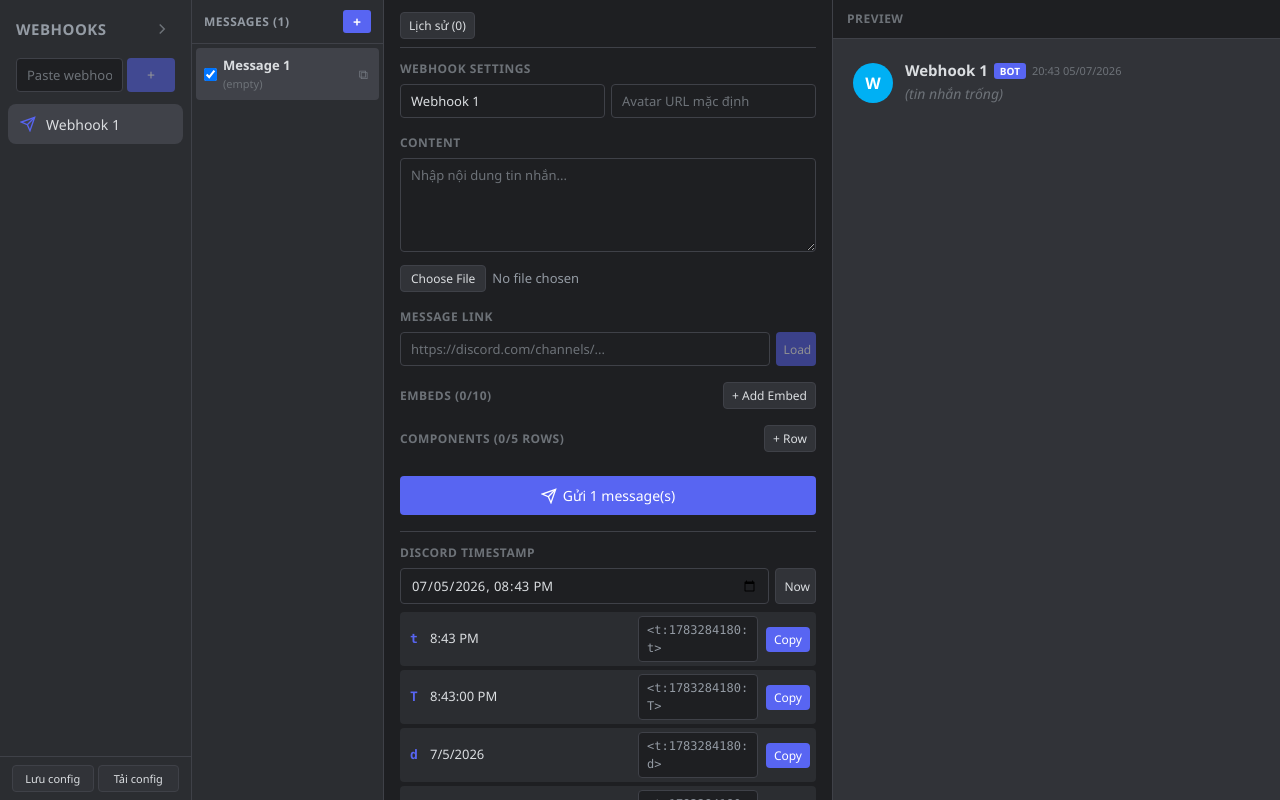
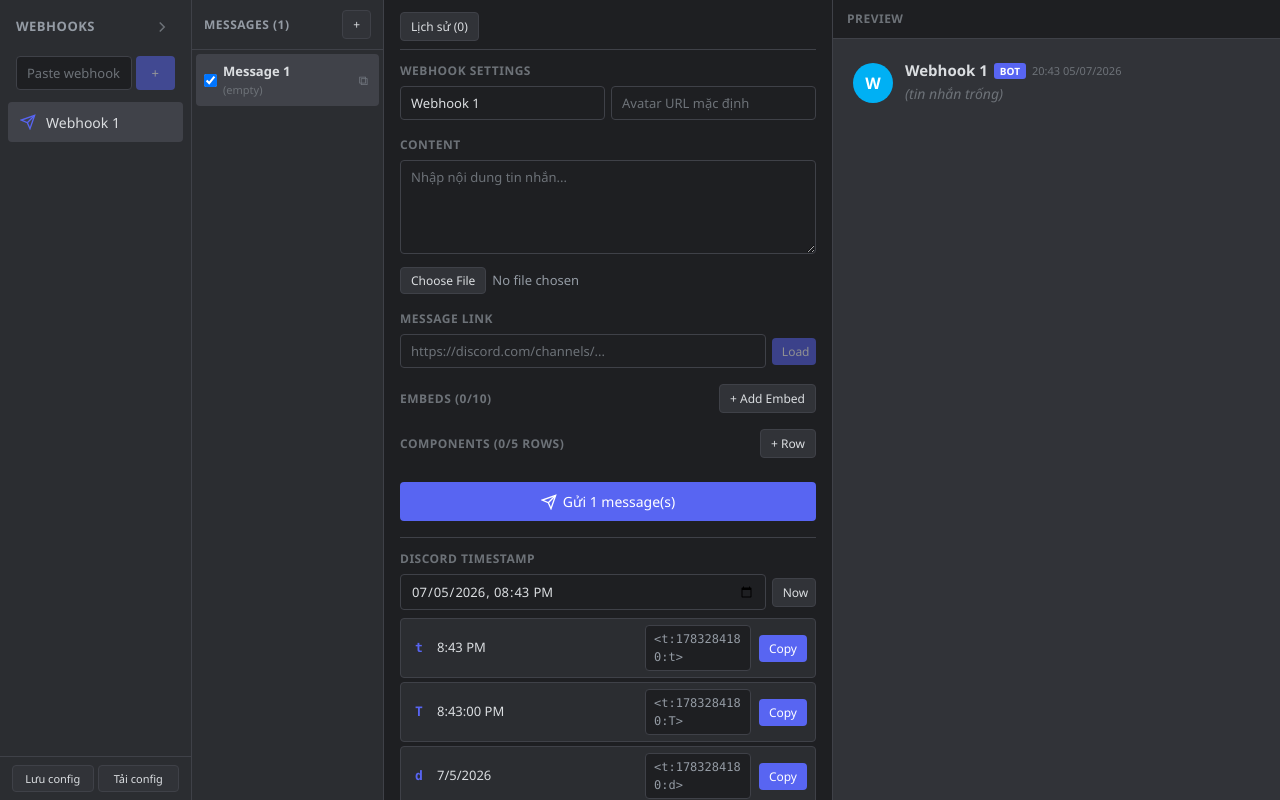
Before and after one commit to vngctcreative/webhook_dsc, a React (Vite) app: page / in a window 1280 px wide. Built offline with nearby package versions, Linux system fonts and the light colour scheme.

Commit message:
style: đồng bộ CSS - dùng biến nhất quán, căn chỉnh spacing, hover states

```diff
--- a/src/App.css
+++ b/src/App.css
@@ -17,16 +17,15 @@
   border-right: 1px solid var(--border); min-width: 0; overflow: hidden;
 }
 .sidebar-collapsed { display: flex; align-items: flex-start; justify-content: center; padding-top: 12px; }
-.sidebar-header { padding: 16px 16px 8px; display: flex; align-items: center; justify-content: space-between; }
-.sidebar-header h2 { font-size: 15px; font-weight: 600; text-transform: uppercase; letter-spacing: 0.5px; color: var(--text-secondary); }
+.sidebar-header { padding: 14px 16px 8px; display: flex; align-items: center; justify-content: space-between; }
+.sidebar-header h2 { font-size: 13px; font-weight: 700; text-transform: uppercase; letter-spacing: 0.5px; color: var(--text-secondary); }
 .sidebar-toggle { background: none; border: none; color: var(--text-muted); cursor: pointer; padding: 4px; border-radius: var(--radius-sm); display: flex; align-items: center; }
 .sidebar-toggle:hover { color: var(--text-primary); background: var(--bg-hover); }
 .add-form { display: flex; gap: 4px; padding: 8px 16px; }
-.add-input { flex: 1; font-size: 13px; }
-.btn-add { padding: 6px 12px; font-size: 16px; line-height: 1; }
+.add-form .input { flex: 1; font-size: 13px; }
 .webhook-list { flex: 1; overflow-y: auto; padding: 4px 8px; }
 .empty-list { padding: 16px; text-align: center; color: var(--text-muted); font-size: 13px; }
-.webhook-item { display: flex; align-items: center; gap: 8px; padding: 8px 10px; border-radius: var(--radius); cursor: pointer; margin-bottom: 2px; transition: background 0.1s; }
+.webhook-item { display: flex; align-items: center; gap: 8px; padding: 8px 10px; border-radius: var(--radius-sm); cursor: pointer; margin-bottom: 2px; transition: background 0.1s; }
 .webhook-item:hover { background: var(--bg-hover); }
 .webhook-item.active { background: var(--bg-active); }
 .webhook-icon { color: var(--accent); flex-shrink: 0; display: flex; width: 20px; height: 20px; align-items: center; justify-content: center; }
@@ -39,7 +38,7 @@
 .webhook-item:hover .remove-btn { opacity: 1; }
 
 .sidebar-config { display: flex; gap: 4px; padding: 8px 12px; border-top: 1px solid var(--border); flex-shrink: 0; }
-.sidebar-config .config-btn { flex: 1; justify-content: center; font-size: 11px; padding: 5px 4px; }
+.sidebar-config .btn { flex: 1; justify-content: center; font-size: 11px; padding: 5px 4px; }
 
 /* ===== Messages Sidebar ===== */
 .msg-sidebar {
@@ -51,8 +50,6 @@
   padding: 10px 12px; border-bottom: 1px solid var(--border); flex-shrink: 0;
 }
 .msg-sidebar-header h3 { font-size: 12px; font-weight: 700; color: var(--text-secondary); text-transform: uppercase; letter-spacing: 0.5px; }
-.msg-sidebar-header .btn { background: var(--accent); color: #fff; border: none; font-size: 14px; font-weight: 700; padding: 2px 10px; border-radius: 3px; }
-.msg-sidebar-header .btn:hover { background: var(--accent-hover); }
 .msg-list { flex: 1; overflow-y: auto; padding: 4px; }
 .msg-list-item {
   display: flex; align-items: center; gap: 6px; padding: 8px;
@@ -69,16 +66,10 @@
 .msg-list-actions .btn-icon.danger:hover { color: var(--accent-red); }
 
 /* ===== Editor ===== */
-.editor {
-  display: flex; flex-direction: column; overflow: hidden; background: var(--bg-primary);
-}
-.editor-content {
-  flex: 1; overflow-y: auto; padding: 12px 16px;
-}
+.editor { display: flex; flex-direction: column; overflow: hidden; background: var(--bg-primary); }
+.editor-content { flex: 1; overflow-y: auto; padding: 12px 16px; }
 .editor-section { margin-bottom: 16px; }
-.section-header {
-  display: flex; align-items: center; justify-content: space-between; margin-bottom: 6px;
-}
+.section-header { display: flex; align-items: center; justify-content: space-between; margin-bottom: 6px; }
 .section-header h4 { font-size: 12px; font-weight: 700; color: var(--text-muted); text-transform: uppercase; letter-spacing: 0.5px; }
 .profile-row { display: flex; gap: 6px; }
 .profile-row .input { flex: 1; }
@@ -86,12 +77,12 @@
 
 /* ===== Embed Editor ===== */
 .embed-editor {
-  background: var(--bg-tertiary); border: 1px solid var(--border);
+  background: var(--bg-secondary); border: 1px solid var(--border);
   border-radius: var(--radius-sm); margin-bottom: 8px; overflow: hidden;
 }
 .embed-editor-header {
   display: flex; align-items: center; justify-content: space-between;
-  padding: 8px 10px; background: var(--bg-secondary); border-bottom: 1px solid var(--border);
+  padding: 8px 10px; border-bottom: 1px solid var(--border);
 }
 .embed-editor-title { font-size: 13px; font-weight: 600; }
 .embed-editor-body { padding: 10px; }
@@ -102,12 +93,12 @@
 
 /* ===== Components ===== */
 .component-row {
-  background: var(--bg-tertiary); border: 1px solid var(--border);
+  background: var(--bg-secondary); border: 1px solid var(--border);
   border-radius: var(--radius-sm); margin-bottom: 8px; overflow: hidden;
 }
 .component-row-header {
   display: flex; align-items: center; justify-content: space-between;
-  padding: 8px 10px; background: var(--bg-secondary); border-bottom: 1px solid var(--border); font-size: 13px; font-weight: 600;
+  padding: 8px 10px; border-bottom: 1px solid var(--border); font-size: 13px; font-weight: 600;
 }
 .component-buttons { padding: 8px 10px; }
 .component-btn-editor { margin-bottom: 6px; }
@@ -131,10 +122,7 @@
 }
 
 /* ===== Message Preview (Discord-like) ===== */
-.discord-message {
-  display: flex; gap: 12px; padding: 6px 8px; border-radius: 4px;
-  transition: background 0.1s;
-}
+.discord-message { display: flex; gap: 12px; padding: 6px 8px; border-radius: 4px; transition: background 0.1s; }
 .discord-message:hover { background: rgba(255,255,255,0.03); }
 .discord-avatar {
   width: 40px; height: 40px; border-radius: 50%; overflow: hidden; flex-shrink: 0;
@@ -143,67 +131,46 @@
 }
 .discord-avatar img { width: 100%; height: 100%; object-fit: cover; }
 .discord-body { flex: 1; min-width: 0; }
-.discord-header {
-  display: flex; align-items: center; gap: 6px; flex-wrap: wrap; line-height: 1.3;
-}
-.discord-username { font-size: 15px; font-weight: 600; color: #dbdee1; }
-.discord-bot-tag {
-  font-size: 10px; font-weight: 600; background: #5865f2; color: #fff;
-  padding: 1px 6px; border-radius: 3px; text-transform: uppercase; line-height: 1.4;
-}
-.discord-timestamp { font-size: 11px; color: #6d7278; }
-.discord-content {
-  font-size: 15px; color: #dbdee1; white-space: pre-wrap; word-break: break-word; margin-top: 3px; line-height: 1.4;
-}
-.discord-empty { color: #6d7278; font-style: italic; font-size: 14px; }
+.discord-header { display: flex; align-items: center; gap: 6px; flex-wrap: wrap; line-height: 1.3; }
+.discord-username { font-size: 15px; font-weight: 600; color: var(--text-primary); }
+.discord-bot-tag { font-size: 10px; font-weight: 600; background: var(--accent); color: #fff; padding: 1px 6px; border-radius: 3px; text-transform: uppercase; line-height: 1.4; }
+.discord-timestamp { font-size: 11px; color: var(--text-muted); }
+.discord-content { font-size: 15px; color: var(--text-primary); white-space: pre-wrap; word-break: break-word; margin-top: 3px; line-height: 1.4; }
+.discord-empty { color: var(--text-muted); font-style: italic; font-size: 14px; }
 
 /* ===== Discord Mentions ===== */
-.discord-mention { color: var(--mention-foreground, #dee0fc); background: var(--mention-background, rgba(88,101,242,0.3)); padding: 0 3px; border-radius: 3px; font-weight: 500; cursor: pointer; }
+.discord-mention { color: var(--mention-foreground); background: var(--mention-background); padding: 0 3px; border-radius: 3px; font-weight: 500; cursor: pointer; }
 .discord-emoji { width: 22px; height: 22px; vertical-align: middle; object-fit: contain; margin: 0 1px; }
-.discord-spoiler { background: #202225; border-radius: 3px; padding: 0 2px; cursor: pointer; }
+.discord-spoiler { background: #202225; border-radius: 3px; padding: 0 2px; cursor: pointer; transition: background 0.15s; }
 .discord-spoiler:hover { background: rgba(32,34,37,0.8); }
-.discord-code { background: #1e1f22; color: #dbdee1; padding: 1px 4px; border-radius: 3px; font-size: 13px; font-family: 'Consolas','Courier New',monospace; }
+.discord-code { background: var(--bg-input); color: var(--text-primary); padding: 1px 4px; border-radius: 3px; font-size: 13px; font-family: 'Consolas','Courier New',monospace; }
 
 /* ===== File Attachment ===== */
-.discord-file-attach {
-  margin-top: 8px; border: 1px solid var(--border); border-radius: 8px; overflow: hidden;
-  max-width: 400px; background: var(--bg-secondary);
-}
+.discord-file-attach { margin-top: 8px; border: 1px solid var(--border); border-radius: 8px; overflow: hidden; max-width: 400px; background: var(--bg-secondary); }
 .discord-file-attach img { display: block; max-width: 100%; max-height: 300px; }
 
 /* ===== Discord Embed ===== */
-.discord-embed {
-  max-width: 520px; background: var(--bg-secondary); border-left: 4px solid var(--accent);
-  border-radius: 4px; padding: 0; margin-top: 8px; display: flex; flex-direction: column;
-}
-.discord-embed-author {
-  display: flex; align-items: center; gap: 8px;
-  font-size: 13px; color: #dbdee1; padding: 12px 16px 0 16px;
-}
-.discord-embed-author a { color: #dbdee1; }
+.discord-embed { max-width: 520px; background: var(--bg-secondary); border-left: 4px solid var(--accent); border-radius: 4px; padding: 0; margin-top: 8px; display: flex; flex-direction: column; }
+.discord-embed-author { display: flex; align-items: center; gap: 8px; font-size: 13px; color: var(--text-primary); padding: 12px 16px 0 16px; }
+.discord-embed-author a { color: var(--text-primary); }
 .discord-embed-author-icon { width: 20px; height: 20px; border-radius: 50%; }
 .discord-embed-inner { padding: 8px 16px 12px 16px; position: relative; }
 .discord-embed-title { font-size: 15px; font-weight: 600; color: #00a8fc; margin-bottom: 4px; }
 .discord-embed-title:hover { text-decoration: underline; }
-.discord-embed-desc { font-size: 13px; color: #dbdee1; white-space: pre-wrap; line-height: 1.4; }
+.discord-embed-desc { font-size: 13px; color: var(--text-secondary); white-space: pre-wrap; line-height: 1.4; }
 .discord-embed-thumb { float: right; max-width: 80px; max-height: 80px; border-radius: 4px; margin: 0 0 8px 12px; }
 .discord-embed-fields { display: flex; flex-wrap: wrap; gap: 4px 0; margin-top: 8px; }
 .discord-embed-field { width: 100%; margin-bottom: 4px; }
 .discord-embed-field.inline { width: 50%; min-width: 150px; flex: 1; }
-.discord-embed-field-name { font-size: 13px; font-weight: 600; color: #dbdee1; line-height: 1.3; }
-.discord-embed-field-value { font-size: 13px; color: #dbdee1; white-space: pre-wrap; line-height: 1.3; }
+.discord-embed-field-name { font-size: 13px; font-weight: 600; color: var(--text-primary); line-height: 1.3; }
+.discord-embed-field-value { font-size: 13px; color: var(--text-secondary); white-space: pre-wrap; line-height: 1.3; }
 .discord-embed-image { max-width: 100%; max-height: 300px; border-radius: 4px; margin-top: 8px; display: block; }
-.discord-embed-footer {
-  display: flex; align-items: center; gap: 6px;
-  font-size: 11px; color: #6d7278; padding: 0 16px 12px 16px;
-}
+.discord-embed-footer { display: flex; align-items: center; gap: 6px; font-size: 11px; color: var(--text-muted); padding: 0 16px 12px 16px; }
 .discord-embed-footer-icon { width: 16px; height: 16px; border-radius: 50%; }
-.discord-embed-sep { color: #6d7278; }
+.discord-embed-sep { color: var(--text-muted); }
 
 /* ===== Action Row Buttons ===== */
-.discord-action-row {
-  display: flex; gap: 8px; flex-wrap: wrap; margin-top: 8px;
-}
+.discord-action-row { display: flex; gap: 8px; flex-wrap: wrap; margin-top: 8px; }
 .discord-btn {
   display: inline-flex; align-items: center; gap: 4px;
   padding: 7px 16px; border-radius: 3px; border: none;
@@ -226,19 +193,20 @@
 /* ===== Timestamp Generator ===== */
 .ts-generator { margin-top: 16px; padding-top: 12px; border-top: 1px solid var(--border); }
 .ts-list { display: flex; flex-direction: column; gap: 4px; margin-top: 8px; }
-.ts-row { display: flex; align-items: center; gap: 8px; padding: 4px 6px; border-radius: var(--radius-sm); background: var(--bg-secondary); }
-.ts-badge { font-family: 'Consolas', monospace; font-weight: 700; font-size: 13px; color: var(--accent); width: 16px; text-align: center; flex-shrink: 0; }
+.ts-row { display: flex; align-items: center; gap: 8px; padding: 6px 8px; border-radius: var(--radius-sm); background: var(--bg-secondary); border: 1px solid var(--border); }
+.ts-row:hover { background: var(--bg-hover); }
+.ts-badge { font-family: 'Consolas', monospace; font-weight: 700; font-size: 13px; color: var(--accent); width: 20px; text-align: center; flex-shrink: 0; }
 .ts-preview { font-size: 13px; color: var(--text-primary); min-width: 200px; flex-shrink: 0; }
 .ts-code { background: var(--bg-input); color: var(--text-secondary); padding: 4px 8px; border-radius: var(--radius-sm); font-size: 12px; font-family: 'Consolas', monospace; flex: 1; word-break: break-all; border: 1px solid var(--border); min-width: 0; }
 
 /* ===== Buttons ===== */
 .btn { display: inline-flex; align-items: center; gap: 6px; border: none; border-radius: var(--radius-sm); font-weight: 500; cursor: pointer; transition: all 0.15s; white-space: nowrap; }
 .btn:disabled { opacity: 0.5; cursor: not-allowed; }
-.btn-primary { background: var(--accent); color: #fff; padding: 10px 20px; font-size: 14px; }
+.btn-primary { background: var(--accent); color: #fff; padding: 8px 16px; font-size: 13px; }
 .btn-primary:hover:not(:disabled) { background: var(--accent-hover); }
-.btn-secondary { background: var(--bg-tertiary); color: var(--text-primary); padding: 8px 14px; font-size: 13px; border: 1px solid var(--border); }
+.btn-secondary { background: var(--bg-tertiary); color: var(--text-primary); padding: 8px 16px; font-size: 13px; border: 1px solid var(--border); }
 .btn-secondary:hover:not(:disabled) { background: var(--bg-hover); }
-.btn-sm { padding: 4px 8px; font-size: 12px; }
+.btn-sm { padding: 5px 10px; font-size: 12px; }
 .btn-send { width: 100%; justify-content: center; padding: 10px; font-size: 14px; margin-top: 8px; }
 .btn-icon { background: none; border: none; cursor: pointer; padding: 3px; border-radius: var(--radius-sm); color: var(--text-muted); display: inline-flex; align-items: center; font-size: 13px; }
 .btn-icon:hover { background: var(--bg-hover); color: var(--text-primary); }
@@ -252,13 +220,9 @@
 select.input { cursor: pointer; }
 
 /* ===== Misc ===== */
-.form-row { display: flex; gap: 6px; }
+.form-row { display: flex; gap: 6px; align-items: center; }
 .form-row > * { min-width: 0; }
 .inline-label { display: inline-flex; align-items: center; gap: 4px; font-size: 12px; color: var(--text-secondary); white-space: nowrap; cursor: pointer; }
-
-/* ===== File Preview ===== */
-.discord-file { max-width: 400px; }
-.discord-file-img { max-width: 100%; max-height: 300px; border-radius: var(--radius-sm); display: block; }
 
 /* ===== Toggle ===== */
 .toggle-label { display: inline-flex; align-items: center; gap: 8px; cursor: pointer; user-select: none; font-size: 13px; }
@@ -283,8 +247,8 @@
 .empty-state h3 { font-size: 16px; font-weight: 600; color: var(--text-secondary); }
 .empty-state p { font-size: 14px; }
 
-/* ===== Embed Preview ===== */
-.embed-preview { max-width: 520px; background: var(--bg-tertiary); border-left: 4px solid var(--accent); border-radius: var(--radius-sm); padding: 10px 14px; margin-top: 6px; }
+/* ===== Embed Preview (legacy) ===== */
+.embed-preview { max-width: 520px; background: var(--bg-secondary); border-left: 4px solid var(--accent); border-radius: var(--radius-sm); padding: 10px 14px; margin-top: 6px; }
 .embed-author { display: flex; align-items: center; gap: 6px; font-size: 13px; color: var(--text-primary); margin-bottom: 4px; }
 .embed-author-icon { width: 20px; height: 20px; border-radius: 50%; }
 .embed-title { font-size: 15px; font-weight: 600; color: var(--accent); margin-bottom: 4px; }
@@ -301,10 +265,9 @@
 
 /* ===== Editor Toolbar ===== */
 .editor-toolbar { display: flex; gap: 6px; margin-bottom: 12px; padding-bottom: 8px; border-bottom: 1px solid var(--border); flex-wrap: wrap; }
-.editor-toolbar label.btn { margin: 0; }
 
 /* ===== History Panel ===== */
-.history-panel { background: var(--bg-tertiary); border: 1px solid var(--border); border-radius: var(--radius-sm); margin-bottom: 12px; }
+.history-panel { background: var(--bg-secondary); border: 1px solid var(--border); border-radius: var(--radius-sm); margin-bottom: 12px; }
 .history-panel .section-header { padding: 8px 10px; border-bottom: 1px solid var(--border); margin-bottom: 0; }
 .history-list-compact { max-height: 300px; overflow-y: auto; }
 .history-entry { display: flex; align-items: center; gap: 6px; padding: 6px 10px; font-size: 12px; border-bottom: 1px solid var(--border); }
```
